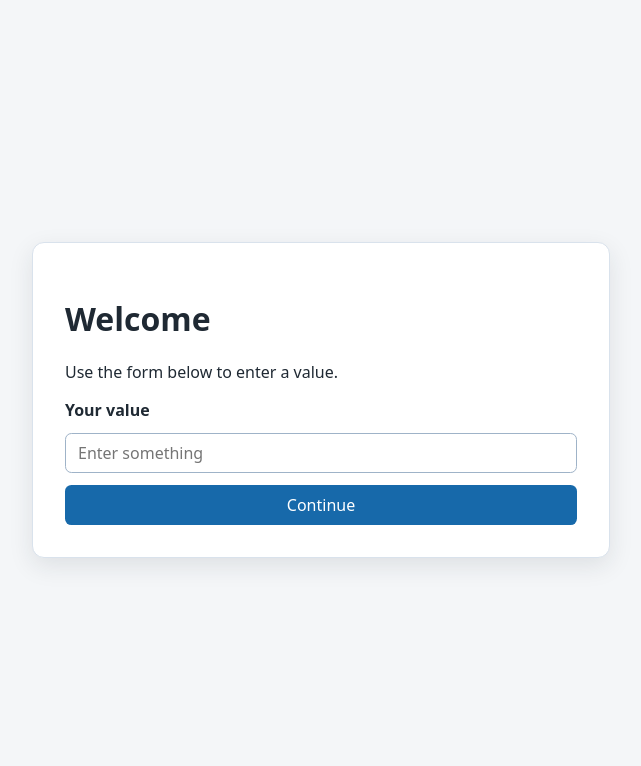
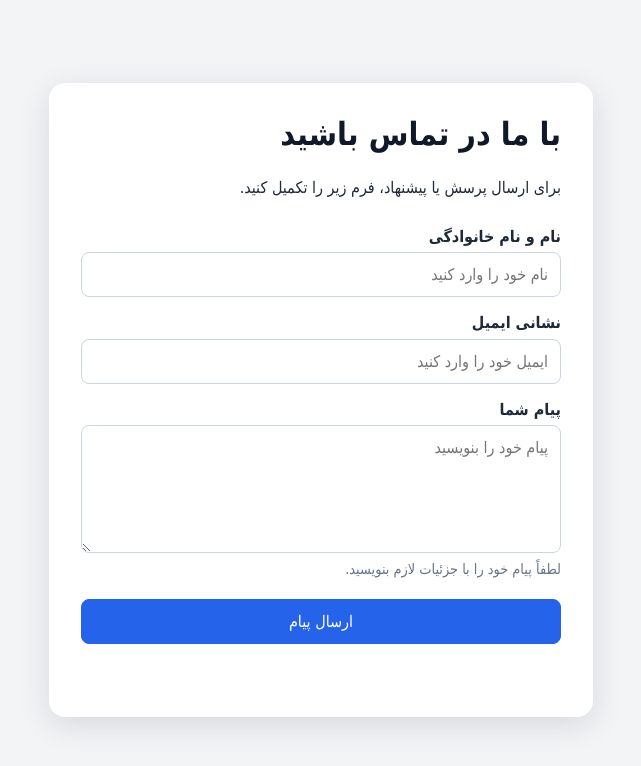
Before and after one commit to asantech/agentic-app-creator-test, a plain HTML site: page src/index.html in a window 1280 px wide. Shown: the whole page, without its empty margins (319-960 px from the left). Drawn offline with Linux system fonts and the light colour scheme.

Commit message:
Update generated project

```diff
--- a/src/index.html
+++ b/src/index.html
@@ -1,73 +1,101 @@
 <!doctype html>
-<html lang="en">
+<html lang="fa" dir="rtl">
 <head>
   <meta charset="utf-8">
   <meta name="viewport" content="width=device-width, initial-scale=1">
-    <title>Form Demo</title>
+  <title>فرم تماس</title>
   <style>
     :root {
       color-scheme: light;
-        font-family: system-ui, sans-serif;
+      font-family: Tahoma, Arial, sans-serif;
+      color: #1f2937;
+      background: #f3f4f6;
     }
+
+    * { box-sizing: border-box; }
 
     body {
       margin: 0;
       min-height: 100vh;
       display: grid;
       place-items: center;
-        background: #f4f6f8;
-        color: #1f2933;
+      padding: 1.5rem;
     }
 
     main {
-        width: min(90%, 32rem);
+      width: min(100%, 34rem);
+      background: #ffffff;
+      border-radius: 1rem;
       padding: 2rem;
-        background: white;
-        border: 1px solid #d9e2ec;
-        border-radius: 0.75rem;
-        box-shadow: 0 0.5rem 1.5rem rgb(31 41 51 / 10%);
+      box-shadow: 0 0.5rem 2rem rgb(15 23 42 / 12%);
     }
+
+    h1 { margin-top: 0; color: #111827; }
+    p { line-height: 1.8; }
 
     form {
       display: grid;
-        gap: 0.75rem;
+      gap: 1rem;
+      margin-top: 1.5rem;
     }
 
     label {
-        font-weight: 600;
+      display: block;
+      margin-bottom: 0.4rem;
+      font-weight: 700;
     }
 
-      input,
-      button {
-        box-sizing: border-box;
+    input, textarea, button {
       width: 100%;
-        min-height: 2.5rem;
-        padding: 0.5rem 0.75rem;
+      border: 1px solid #cbd5e1;
+      border-radius: 0.5rem;
       font: inherit;
-        border-radius: 0.4rem;
+      padding: 0.75rem;
     }
 
-      input {
-        border: 1px solid #9fb3c8;
-      }
-
-      button {
-        border: 0;
-        background: #1769aa;
-        color: white;
-        cursor: pointer;
-      }
+    textarea { min-height: 8rem; resize: vertical; }
+    button { cursor: pointer; color: #ffffff; background: #2563eb; border-color: #2563eb; }
+    button:hover { background: #1d4ed8; }
+    .hint { margin: 0; color: #64748b; font-size: 0.9rem; }
+    .message { min-height: 1.6rem; margin: 0; font-weight: 700; }
   </style>
 </head>
 <body>
   <main>
-      <h1>Welcome</h1>
-      <p>Use the form below to enter a value.</p>
-      <form aria-label="Example form">
-        <label for="value">Your value</label>
-        <input id="value" name="value" type="text" placeholder="Enter something">
-        <button type="button">Continue</button>
+    <h1>با ما در تماس باشید</h1>
+    <p>برای ارسال پرسش یا پیشنهاد، فرم زیر را تکمیل کنید.</p>
+
+    <form id="contact-form" dir="rtl">
+      <div>
+        <label for="name">نام و نام خانوادگی</label>
+        <input id="name" name="name" type="text" placeholder="نام خود را وارد کنید" required>
+      </div>
+
+      <div>
+        <label for="email">نشانی ایمیل</label>
+        <input id="email" name="email" type="email" placeholder="ایمیل خود را وارد کنید" required>
+      </div>
+
+      <div>
+        <label for="message">پیام شما</label>
+        <textarea id="message" name="message" placeholder="پیام خود را بنویسید" required></textarea>
+        <p class="hint">لطفاً پیام خود را با جزئیات لازم بنویسید.</p>
+      </div>
+
+      <button type="submit">ارسال پیام</button>
+      <p id="form-status" class="message" role="status" aria-live="polite"></p>
     </form>
   </main>
+
+  <script>
+    const form = document.getElementById('contact-form');
+    const status = document.getElementById('form-status');
+
+    form.addEventListener('submit', (event) => {
+      event.preventDefault();
+      status.textContent = 'پیام شما با موفقیت آماده ارسال شد.';
+      form.reset();
+    });
+  </script>
 </body>
 </html>
```
Lines whose indentation alone changed are shown as unchanged.
